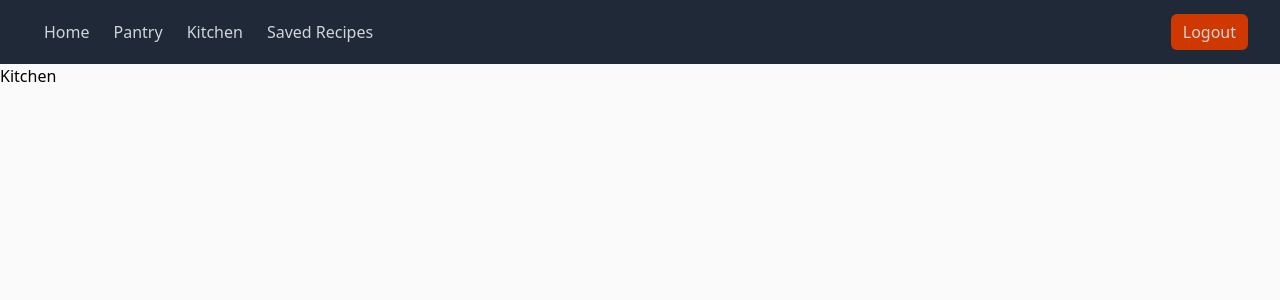
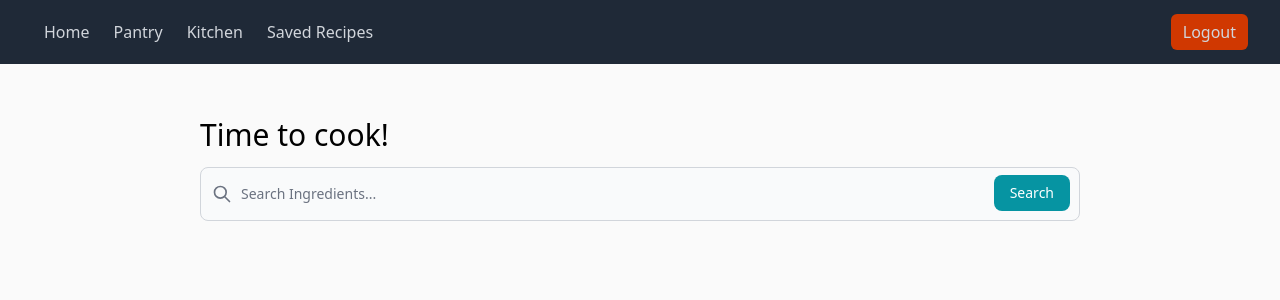
Before and after one commit to monysary/i-m-hungry-recipe-app, a Next.js app: page /kitchen in a window 1280 px wide. Shown: the top 300 px of the page. Built offline with nearby package versions, Linux system fonts and the light colour scheme; no server answers; sample sign-in values are in the browser's storage.

Commit message:
added styling and ingredients search bar to kitchen page

```diff
--- a/src/pages/kitchen.js
+++ b/src/pages/kitchen.js
@@ -23,14 +23,25 @@
         }
     }
 
-    generateRecipe()
-
     return (
         <>
             <Head>
                 <title>Chefing it up!</title>
             </Head>
-            <div>Kitchen</div>
+            <div className="flex min-h-full flex-col justify-center md:px-[200px] px-6 py-12">
+                <div className="md:text-[30px] text-[16px] mb-[10px]">Time to cook!</div>
+                <form>
+                    <label for="default-search" className="mb-2 text-sm font-medium text-gray-900 sr-only dark:text-white">Search</label>
+                    <div className="relative">
+                        <div className="absolute inset-y-0 left-0 flex items-center pl-3 pointer-events-none">
+                            <svg aria-hidden="true" className="w-5 h-5 text-gray-500 dark:text-gray-400" fill="none" stroke="currentColor" viewBox="0 0 24 24" xmlns="http://www.w3.org/2000/svg"><path stroke-linecap="round" stroke-linejoin="round" stroke-width="2" d="M21 21l-6-6m2-5a7 7 0 11-14 0 7 7 0 0114 0z"></path></svg>
+                        </div>
+                        <input type="search" id="default-search" className="block w-full p-4 pl-10 text-sm text-gray-900 border border-gray-300 rounded-lg bg-gray-50 focus:ring-teal-500 focus:border-teal-500 " placeholder="Search Ingredients..." required />
+                        <button type="submit" className="text-white absolute right-2.5 bottom-2.5 bg-teal-500 hover:bg-teal-600 focus:ring-4 focus:outline-none focus:ring-teal-300 font-medium rounded-lg text-sm px-4 py-2">Search</button>
+                    </div>
+                </form>
+
+            </div>
         </>
     )
 }
```
